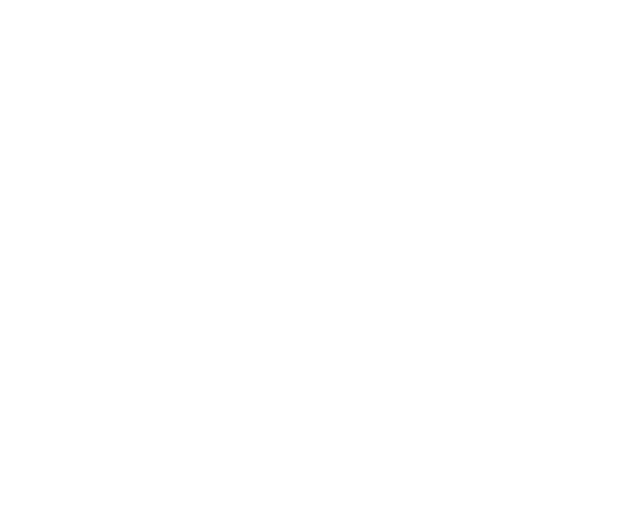
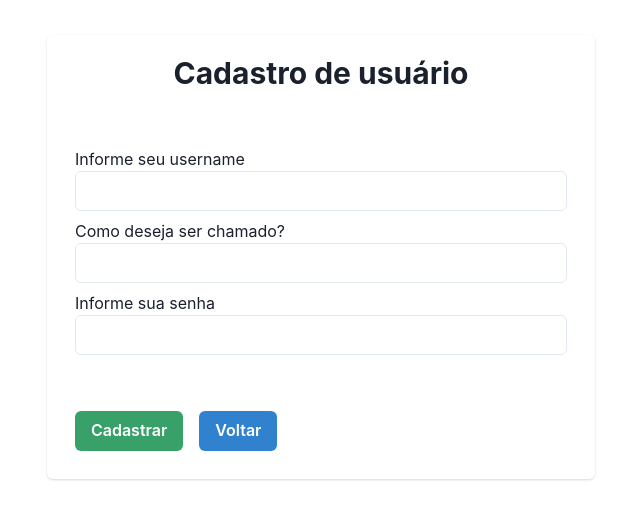
Before and after one commit to rlraul/projeto_pw25s_client, a React (Vite) app in the folder projeto_pw25s_client/: page /signup in a window 1280 px wide. Before the commit this address had no page. Shown: the part 143-662 px from the top of the page, without its empty margins (319-959 px from the left). Built offline with nearby package versions, Linux system fonts and the light colour scheme.

Commit message:
Adicionada a pagina de cadastro de usuário

```diff
--- a/projeto_pw25s_client/src/pages/LoginPage/index.tsx
+++ b/projeto_pw25s_client/src/pages/LoginPage/index.tsx
@@ -53,7 +53,7 @@
       };
 
     return (
-        <div className="d-flex align-items-center justify-content-center vw-100">
+        <div className="d-flex align-items-center justify-content-center vh-100">
             <div className="row">
                 <h1 className="text-center">Login</h1>
                 <div className="container border border-secondary rounded p-2">
--- /dev/null
+++ b/projeto_pw25s_client/src/pages/SignupPage/index.tsx
@@ -0,0 +1,36 @@
+import { Card, CardHeader, Heading,  CardBody, CardFooter, Divider, Stack, StackDivider, Input, Button, Center} from '@chakra-ui/react'
+
+export function SignupPage() {
+
+
+    return(
+        <div className="d-flex align-items-center justify-content-center vh-100">
+            <Card>
+                <CardHeader>
+                    <Heading size='lg' className='text-center'>Cadastro de usuário</Heading>
+                </CardHeader>
+
+                <CardBody>
+                    <div className='m-2'>
+                        <label>Informe seu username</label>
+                        <Input type='text'></Input>
+                    </div>
+                    <div className='m-2'>
+                        <label>Como deseja ser chamado?</label>
+                        <Input type='text'></Input>
+                    </div>
+                    <div className='m-2'>
+                        <label>Informe sua senha</label>
+                        <Input type='password'></Input>
+                    </div>
+                </CardBody>
+                <CardFooter>
+                    <div className=''>
+                        <Button className='m-2' colorScheme='green'>Cadastrar</Button>
+                        <Button className='m-2' colorScheme='blue'>Voltar</Button>
+                    </div>
+                </CardFooter>
+            </Card>
+        </div>
+    );
+}
--- a/projeto_pw25s_client/src/routes/BaseRoutes/index.tsx
+++ b/projeto_pw25s_client/src/routes/BaseRoutes/index.tsx
@@ -1,6 +1,7 @@
 import { Route, Routes } from "react-router-dom";
 import { LoginPage } from "../../pages/LoginPage";
 import { AuthenticatedRoutes } from "../AuthenticatedRoutes";
+import { SignupPage } from "../../pages/SignupPage";
 
 export function BaseRoutes() {
     return (
@@ -8,7 +9,7 @@
         <Routes>
           {/* Public Routes */}
           <Route path="/login" element={<LoginPage />} />
-          {/* <Route path="/signup" element={<UserSignupPage />} /> */}
+          <Route path="/signup" element={<SignupPage />} />
 
           {/* Protected Routes */}
           <Route element={<AuthenticatedRoutes />}>
```
